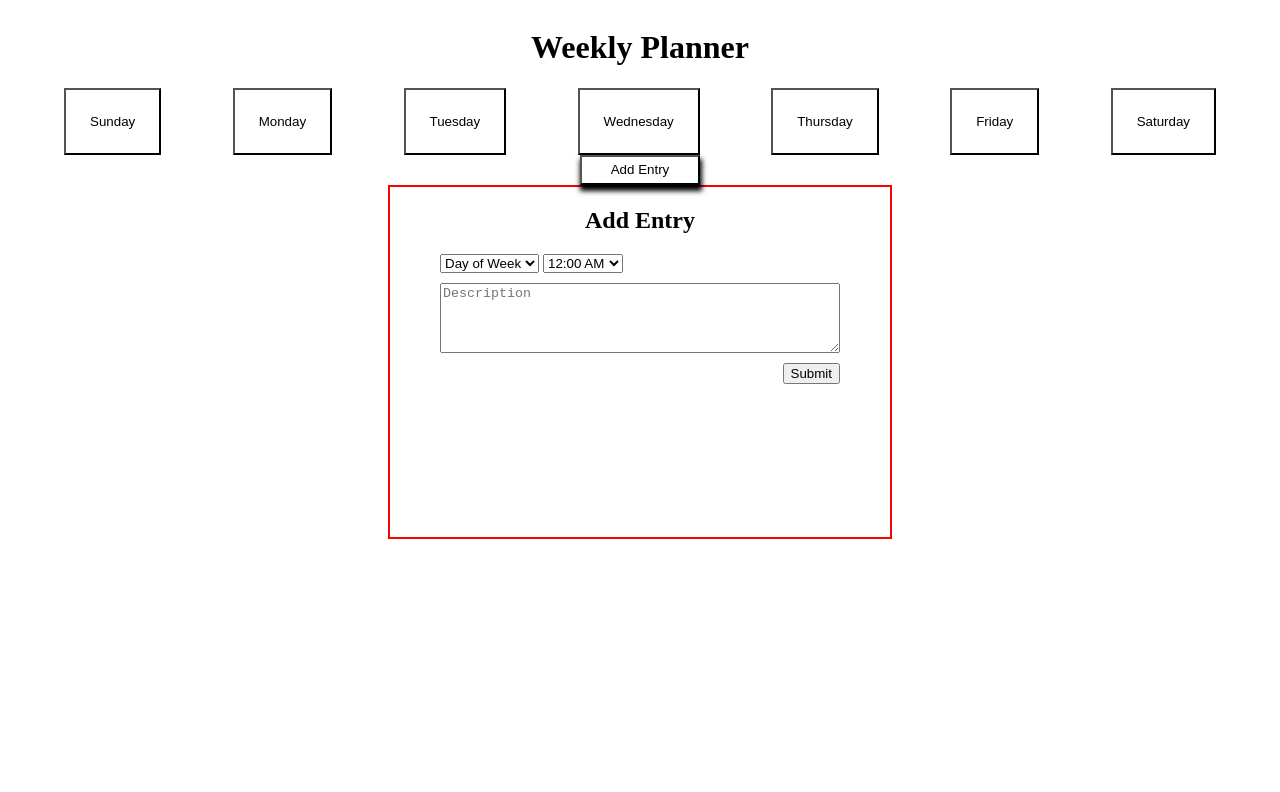
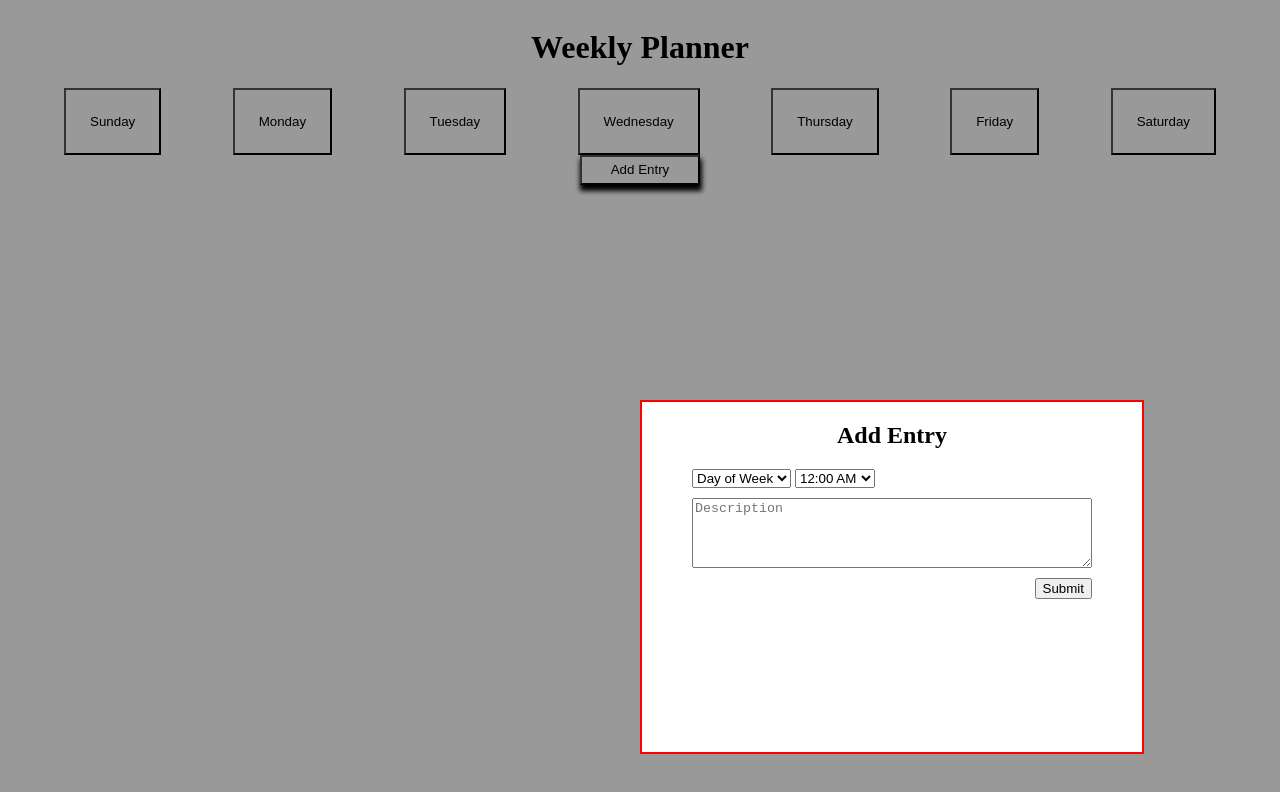
Before and after one commit to Paolo-DM/week-planner, a website: page index.html in a window 1280 px wide. Both pictures are taken after a click on the button "Add Entry". Drawn offline with Linux system fonts and the light colour scheme.

Commit message:
Trying to fix the overlay and added the event listener to the add entry button.

```diff
--- a/index.html
+++ b/index.html
@@ -24,8 +24,8 @@
     <div class="row justify-content-center">
       <button class="button-add-entry white">Add Entry</button>
     </div>
-    <div class="overlay hidden"></div>
-    <div class="modal-content">
+
+    <div class="modal-content hidden">
       <form class="modal-content-container">
         <h2>Add Entry</h2>
         <div class="row">
@@ -72,10 +72,11 @@
           <textarea class="textarea" placeholder="Description"></textarea>
         </div>
         <div class="row justify-content-flex-end margin-top">
-          <button type="submit">Submit</button>
+          <button class="submit-btn" type="submit">Submit</button>
         </div>
       </form>
     </div>
+    <div class="overlay hidden"></div>
   </div>
   <script src="main.js"></script>
 </body>
--- a/main.js
+++ b/main.js
@@ -0,0 +1,10 @@
+var $submitBtn = document.querySelector('.submit-btn');
+var $addEntryBtn = document.querySelector('.button-add-entry');
+var $overlay = document.querySelector('.overlay');
+var $modalContent = document.querySelector('.modal-content');
+
+$addEntryBtn.addEventListener('click', function () {
+  $overlay.classList.remove('hidden');
+  $modalContent.classList.remove('hidden');
+
+});
--- a/styles.css
+++ b/styles.css
@@ -39,10 +39,15 @@
 }
 
 .modal-content {
+  position: fixed;
+  z-index: 5;
+  left: 50%;
+  top: 50%;
+  background-color: white;
   width: 500px;
   height: 350px;
   border: 2px red solid;
-  margin: auto;
+  margin: 0 auto;
 }
 
 .textarea {
```
